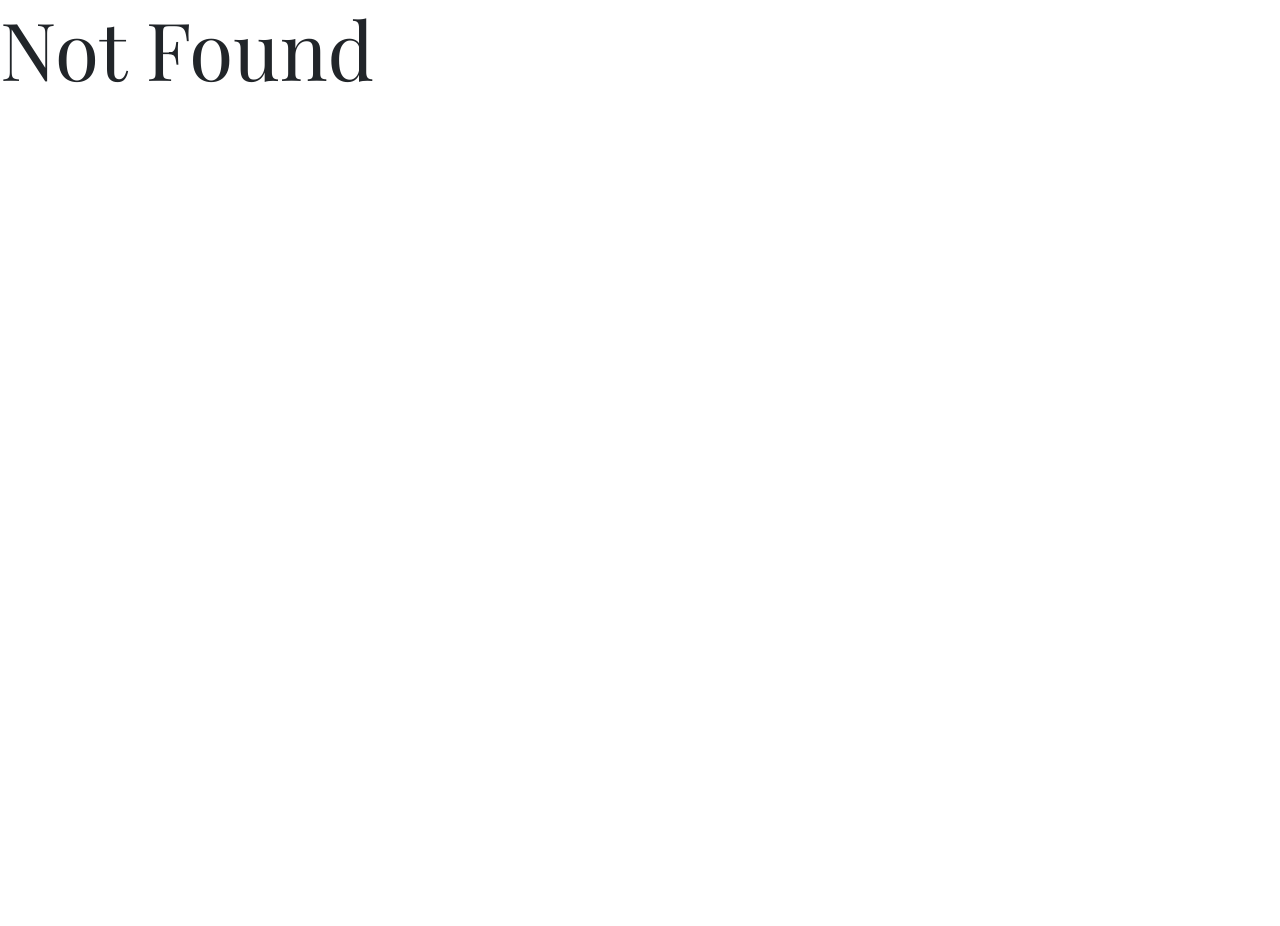
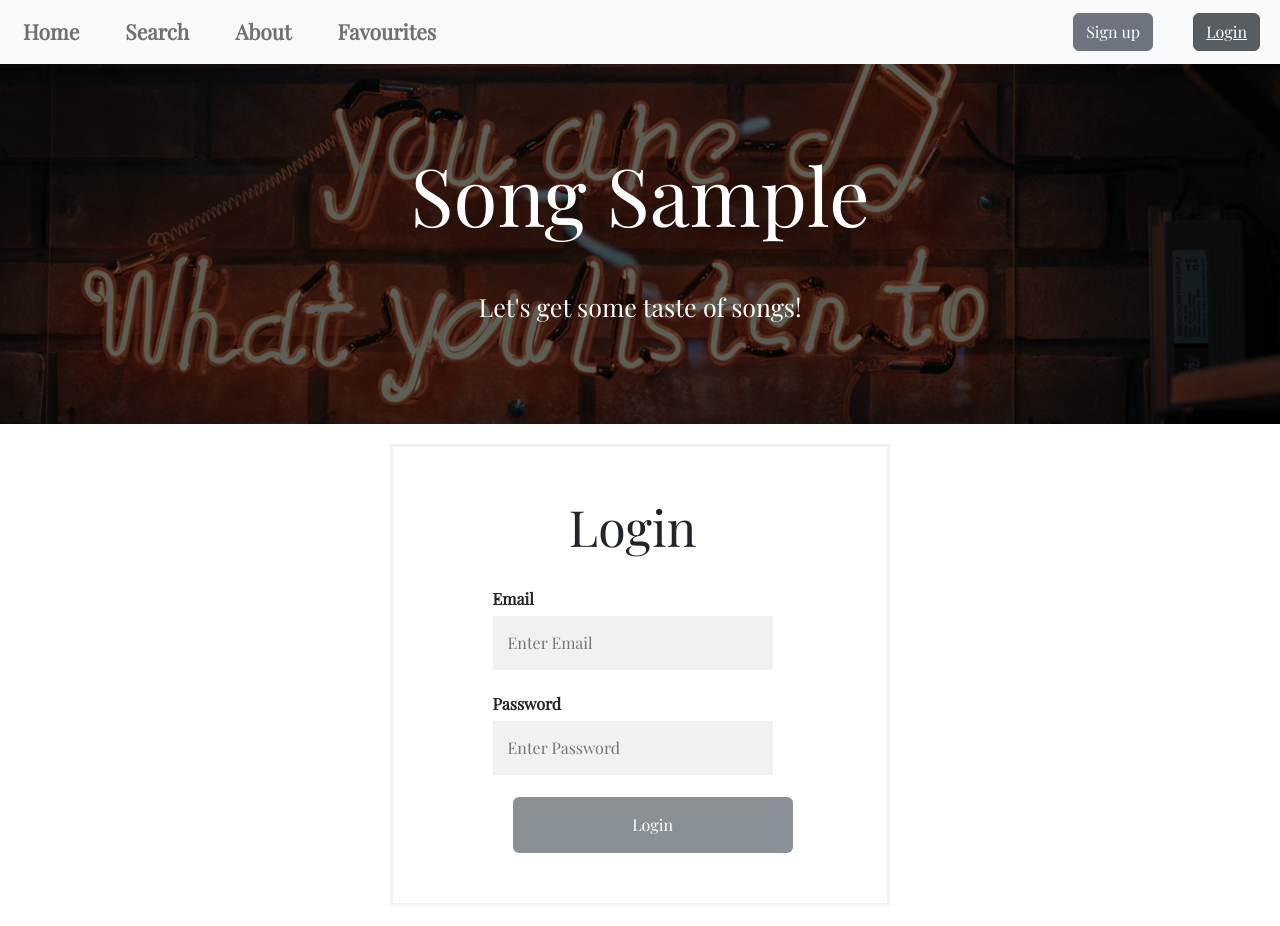
Before and after one commit to azotamiota/react-music-api, a React (Vite) app: page /login in a window 1280 px wide. Before the commit the page ends 800 px from the top, so only its background shows below. Built offline with nearby package versions, Linux system fonts and the light colour scheme.

Commit message:
add register and login pages

```diff
--- a/src/App.jsx
+++ b/src/App.jsx
@@ -1,7 +1,7 @@
 import React from "react";
 import {Routes, Route} from 'react-router-dom';
 
-import {Navbar, Home, About, Hero, SearchResultCards, Favourites} from "./pages/index";
+import {Navbar, Home, About, Hero, SearchResultCards, Favourites, Login, Register} from "./pages/index";
 
 import './App.css'
 
@@ -14,6 +14,8 @@ const App = () => {
             <Route path='songs' element={<><Hero /><SearchResultCards /></>}></Route>
             <Route path='about' element={<><Hero /><About /></>}></Route>
             <Route path='favourites' element={<><Hero /><Favourites /></>}></Route>
+            <Route path='login' element={<><Hero /><Login/></>}></Route>
+            <Route path='register' element={<><Hero /><Register /></>}></Route>
         </Route>
         <Route path='*' element={<h1>Not Found</h1>}></Route>
     </Routes>
--- a/src/layout/Navbar/index.jsx
+++ b/src/layout/Navbar/index.jsx
@@ -1,5 +1,7 @@
 import React from "react";
 import { NavLink, Outlet } from "react-router-dom";
+
+import './style.css'
 
 const Navbar = () => {
 
@@ -9,11 +11,35 @@ const Navbar = () => {
 
     return <>
         <header>
-            <nav className="navbar navbar-expand-lg navbar-light bg-light">
-                <button className="navbar-toggler" type="button" data-toggle="collapse" data-target="#navbarNav" aria-controls="navbarNav" aria-expanded="false" aria-label="Toggle navigation">
+
+            <nav className="navbar navbar-expand-sm bg-light navbar-light">
+                <ul className="navbar-nav">
+                    <li className="nav-item active">
+                    <NavLink className="nav-link" to="/" style={({ isActive }) => (isActive ? activeStyle : undefined)}>Home</NavLink>
+                    </li>
+                    <li className="nav-item">
+                    <NavLink className="nav-link" to="songs" style={({ isActive }) => (isActive ? activeStyle : undefined)}>Search</NavLink>
+                    </li>
+                    <li className="nav-item">
+                    <NavLink className="nav-link" to="about" style={({ isActive }) => (isActive ? activeStyle : undefined)}>About</NavLink>
+                    </li>
+                    <li className="nav-item">
+                    <NavLink className="nav-link" to="favourites" style={({ isActive }) => (isActive ? activeStyle : undefined)}>Favourites</NavLink>
+                    </li>
+                </ul>
+                <div className="buttons">
+                    <NavLink className="btn btn-secondary button" to="register" style={({ isActive }) => (isActive ? activeStyle : undefined)}>Sign up</NavLink>
+                    <NavLink className="btn btn-secondary button" to="login" style={({ isActive }) => (isActive ? activeStyle : undefined)}>Login</NavLink>
+                </div>
+            </nav>
+
+
+            {/* <nav className="navbar navbar-expand-lg navbar-light bg-light">
+                <a className="navbar-brand" href="#">Navbar</a>
+                    <button className="navbar-toggler" type="button" data-toggle="collapse" data-target="#navbarNavDropdown" aria-controls="navbarNavDropdown" aria-expanded="false" aria-label="Toggle navigation">
                         <span className="navbar-toggler-icon"></span>
                     </button>
-                <div className="collapse navbar-collapse" id="navbarNav">
+                <div className="collapse navbar-collapse" id="navbarNavDropdown">
                     <ul className="navbar-nav">
                         <li className="nav-item active">
                             <NavLink className="nav-link" to='/' style={({ isActive }) => (isActive ? activeStyle : undefined)}>Home</NavLink>
@@ -27,11 +53,9 @@ const Navbar = () => {
                         <li className="nav-item">
                             <NavLink className="nav-link" to='favourites' style={({ isActive }) => (isActive ? activeStyle : undefined)}>Favourites</NavLink>
                         </li>
-
                     </ul>
                 </div>
-            </nav>
-
+            </nav> */}
         </header>
             <Outlet/>
 
--- /dev/null
+++ b/src/layout/Navbar/style.css
@@ -0,0 +1,12 @@
+.navbar {
+    display: flex;
+    justify-content: space-between;
+}
+
+.buttons {
+    display: flex;
+}
+
+.btn {
+    margin: 0 20px !important;
+}
--- /dev/null
+++ b/src/pages/Login/index.jsx
@@ -0,0 +1,27 @@
+import React from "react";
+
+import './style.css'
+
+const Login = () => {
+
+
+    return <>
+
+    <div className="popup" id="myForm">
+        <form action="/action_page.php" className="form-container">
+            <h2>Login</h2>
+
+            <label for="email"><b>Email</b></label>
+            <input type="text" placeholder="Enter Email" name="email" required />
+
+            <label for="psw"><b>Password</b></label>
+            <input type="password" placeholder="Enter Password" name="psw" required />
+
+            <button type="submit" className="btn btn-secondary">Login</button>
+        </form>
+    </div>
+
+    </>
+}
+
+export default Login;
--- /dev/null
+++ b/src/pages/Login/style.css
@@ -0,0 +1,58 @@
+
+/* The popup form - hidden by default */
+.popup {
+  display: flex;
+  width: 500px;
+  margin: 20px auto;
+  bottom: 0;
+  right: 15px;
+  border: 3px solid #f1f1f1;
+  z-index: 9;
+}
+
+h2 {
+  margin-bottom: 30px
+}
+/* Add styles to the form container */
+.form-container {
+  max-width: 300px;
+  padding: 10px;
+  background-color: white;
+}
+
+/* Full-width input fields */
+.form-container input[type=text], .form-container input[type=password] {
+  width: 100%;
+  padding: 15px;
+  margin: 5px 0 22px 0;
+  border: none;
+  background: #f1f1f1;
+}
+
+/* When the inputs get focus, do something */
+.form-container input[type=text]:focus, .form-container input[type=password]:focus {
+  background-color: #ddd;
+  outline: none;
+}
+
+/* Set a style for the submit/login button */
+.form-container .btn {
+  /* background-color: #04AA6D; */
+  color: white;
+  padding: 16px 20px;
+  border: none;
+  cursor: pointer;
+  width: 100%;
+  margin-bottom:10px;
+  opacity: 0.8;
+}
+
+/* Add a red background color to the cancel button */
+.form-container .cancel {
+  background-color: red;
+}
+
+/* Add some hover effects to buttons */
+.form-container .btn:hover, .open-button:hover {
+  opacity: 1;
+}
--- /dev/null
+++ b/src/pages/Register/index.jsx
@@ -0,0 +1,28 @@
+import React from "react";
+
+import '../Login/style.css'
+
+const Register = () => {
+    return <>
+
+    <div className="popup" id="myForm">
+        <form action="/action_page.php" className="form-container">
+            <h2>Register</h2>
+
+            <label for="email"><b>New Email</b></label>
+            <input type="text" placeholder="Enter Email" name="email" required />
+
+            <label for="psw"><b>New Password</b></label>
+            <input type="password" placeholder="Enter Password" name="psw" required />
+
+            <label for="psw"><b>Re-enter Password</b></label>
+            <input type="password" placeholder="Re-enter Password" name="re-psw" required />
+
+            <button type="submit" className="btn btn-secondary">Login</button>
+        </form>
+    </div>
+
+    </>
+}
+
+export default Register;
--- a/src/pages/index.jsx
+++ b/src/pages/index.jsx
@@ -4,4 +4,6 @@ export {default as Hero } from '../components/Hero';
 export {default as Cards } from '../components/Cards';
 export {default as Home } from './Home';
 export {default as About } from './About';
+export {default as Login } from './Login';
+export {default as Register } from './Register';
 export {default as Navbar } from '../layout/Navbar';
```
Lines whose indentation alone changed are shown as unchanged.
